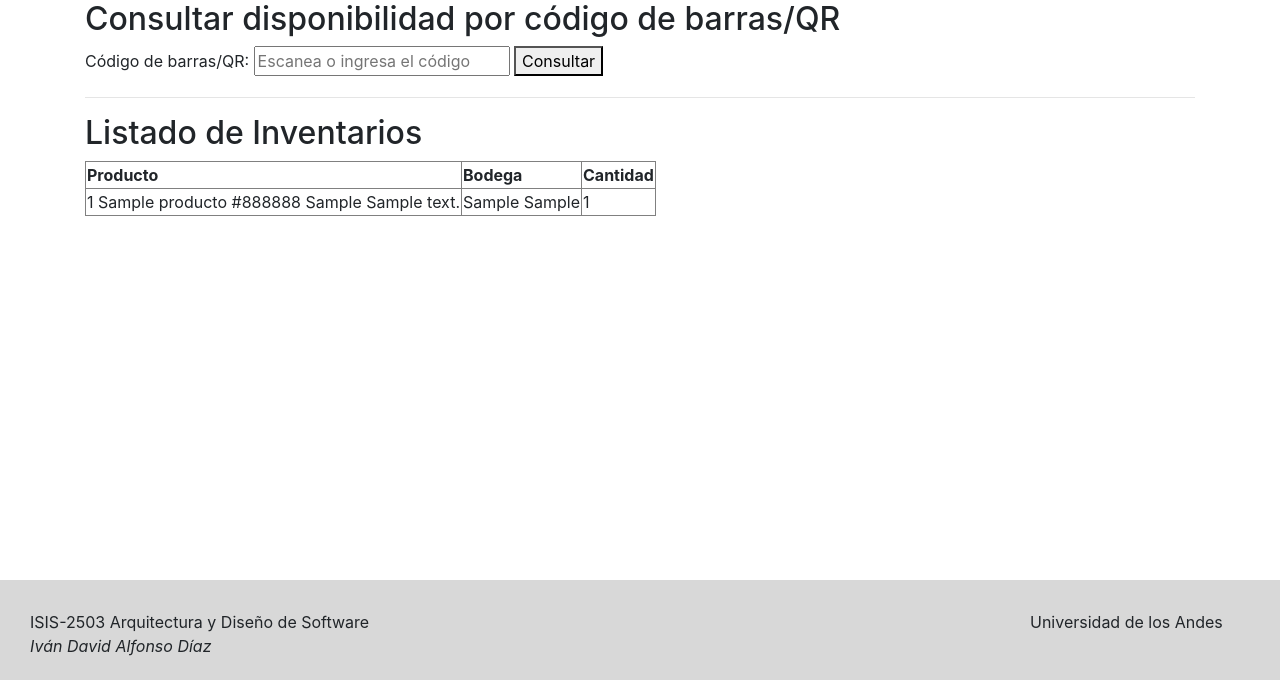
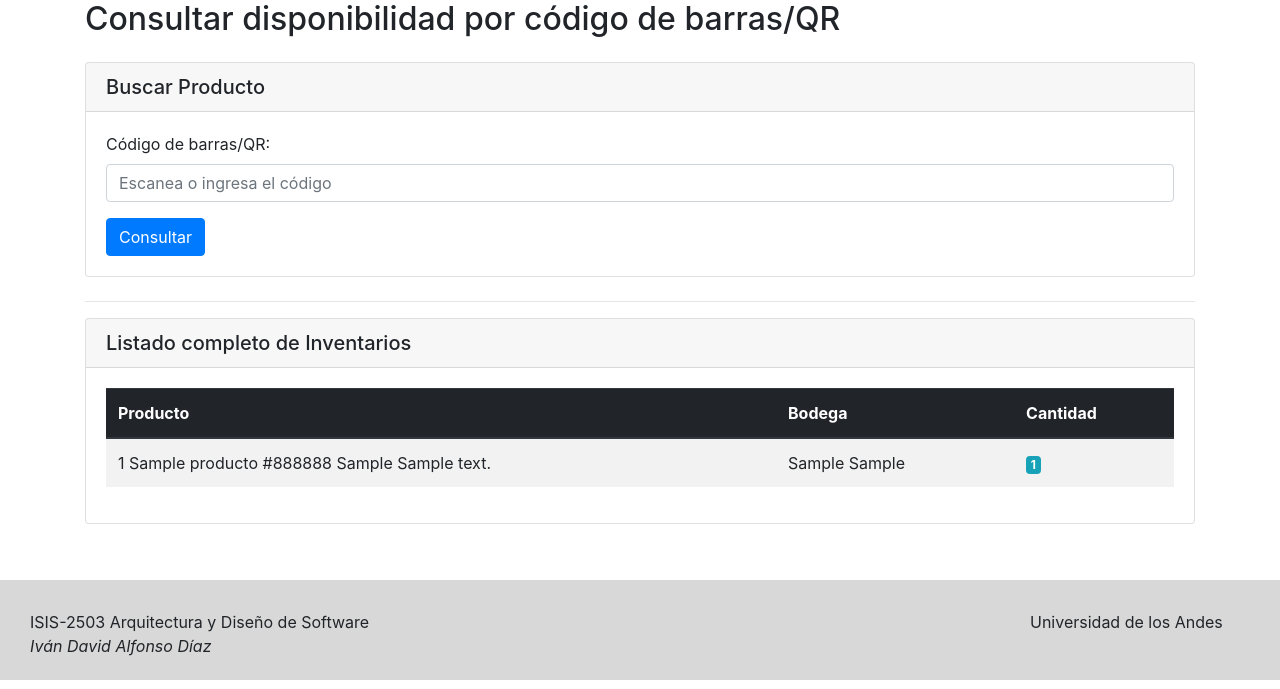
Before and after one commit to andresjulianbolivar/provesiapp, a Django app: page /consultar-stock/ in a window 1280 px wide. Shown: the part 111-800 px from the top of the page. Run offline with Django 3.2, Linux system fonts and the light colour scheme; tables that the repository leaves empty hold one stand-in row (values such as "Sample post"); some libraries are stand-ins or nearby versions.

Commit message:
listo el pollo

```diff
--- a/inventarios/templates/inventarios/consultar_stock.html
+++ b/inventarios/templates/inventarios/consultar_stock.html
@@ -1,38 +1,102 @@
 {% extends 'base.html' %}
 {% block content %}
-<h2>Consultar disponibilidad por código de barras/QR</h2>
+<div class="row">
+    <div class="col-md-12">
+        <h2 class="mb-4">Consultar disponibilidad por código de barras/QR</h2>
+
+        <div class="card mb-4">
+            <div class="card-header">
+                <h5 class="card-title mb-0">Buscar Producto</h5>
+            </div>
+            <div class="card-body">
                 <form method="post">
                     {% csrf_token %}
-    <label>Código de barras/QR:</label>
-    <input type="text" name="codigo" required placeholder="Escanea o ingresa el código">
-    <button type="submit">Consultar</button>
+                    <div class="form-group">
+                        <label for="codigo">Código de barras/QR:</label>
+                        <input type="text" class="form-control" name="codigo" id="codigo" required placeholder="Escanea o ingresa el código">
+                    </div>
+                    <button type="submit" class="btn btn-primary">
+                        <i class="fas fa-search"></i> Consultar
+                    </button>
                 </form>
+            </div>
+        </div>
 
         {% if producto %}
-    <h3>Stock para {{ producto.nombre }}</h3>
-    <ul>
+            <div class="alert alert-success">
+                <h4>Stock para {{ producto.nombre }}</h4>
+                <p><strong>Código:</strong> {{ producto.codigo }}</p>
+                <p><strong>Color:</strong> {{ producto.color }}</p>
+                <p><strong>Talla:</strong> {{ producto.talla }}</p>
+                <p><strong>Descripción:</strong> {{ producto.descripcion }}</p>
+            </div>
+
+            <div class="card mb-4">
+                <div class="card-header">
+                    <h5 class="card-title mb-0">Stock disponible</h5>
+                </div>
+                <div class="card-body">
+                    {% if stock %}
+                        <div class="table-responsive">
+                            <table class="table table-striped">
+                                <thead>
+                                    <tr>
+                                        <th>Bodega</th>
+                                        <th>Cantidad</th>
+                                    </tr>
+                                </thead>
+                                <tbody>
                                     {% for item in stock %}
-            <li>Bodega: {{ item.bodega }} - Cantidad: {{ item.cantidad }}</li>
+                                    <tr>
+                                        <td>{{ item.bodega }}</td>
+                                        <td><span class="badge badge-primary">{{ item.cantidad }}</span></td>
+                                    </tr>
                                     {% endfor %}
-    </ul>
+                                </tbody>
+                            </table>
+                        </div>
+                    {% else %}
+                        <div class="alert alert-warning">
+                            <strong>Sin stock:</strong> Este producto no tiene stock disponible en ninguna bodega.
+                        </div>
+                    {% endif %}
+                </div>
+            </div>
         {% elif stock is not none %}
-    <p>Producto no encontrado.</p>
+            <div class="alert alert-danger">
+                <strong>Producto no encontrado.</strong> Verifique el código ingresado.
+            </div>
         {% endif %}
 
         <hr>
-<h2>Listado de Inventarios</h2>
-<table border="1">
+
+        <div class="card">
+            <div class="card-header">
+                <h5 class="card-title mb-0">Listado completo de Inventarios</h5>
+            </div>
+            <div class="card-body">
+                <div class="table-responsive">
+                    <table class="table table-striped table-hover">
+                        <thead class="thead-dark">
                             <tr>
                                 <th>Producto</th>
                                 <th>Bodega</th>
                                 <th>Cantidad</th>
                             </tr>
+                        </thead>
+                        <tbody>
                             {% for inventario in inventarios %}
                             <tr>
                                 <td>{{ inventario.producto }}</td>
                                 <td>{{ inventario.bodega }}</td>
-        <td>{{ inventario.cantidad }}</td>
+                                <td><span class="badge badge-info">{{ inventario.cantidad }}</span></td>
                             </tr>
                             {% endfor %}
+                        </tbody>
                     </table>
+                </div>
+            </div>
+        </div>
+    </div>
+</div>
 {% endblock %}
--- a/provesiapp/templates/base.html
+++ b/provesiapp/templates/base.html
@@ -26,6 +26,9 @@
               </a>
           </nav>
 
+          <button class="navbar-toggler" type="button" data-toggle="collapse" data-target="#navbarSupportedContent" aria-controls="navbarSupportedContent" aria-expanded="false" aria-label="Toggle navigation">
+            <span class="navbar-toggler-icon"></span>
+          </button>
 
           <div class="collapse navbar-collapse" id="navbarSupportedContent">
             <ul class="navbar-nav mr-auto">
```
Lines whose indentation alone changed are shown as unchanged.
